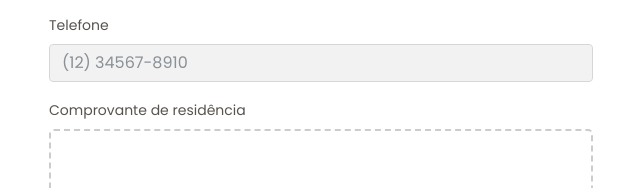
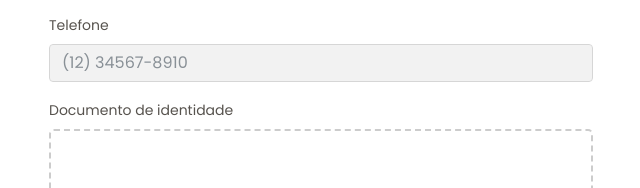
Before and after one commit to mazebelo/Projeto-Trilhas, a plain HTML site: page index.html in a window 1280 px wide. Shown: the part 856-1044 px from the top of the page, 15-655 px from the left. Drawn offline with nearby package versions, Linux system fonts and the light colour scheme.

Commit message:
Update index.html

```diff
--- a/index.html
+++ b/index.html
@@ -101,14 +101,14 @@
                         </div>
 
                         <div class="form-group">
-                            <label class="form-label">Comprovante de residência</label>
+                            <label class="form-label">Documento de identidade</label>
                             <label id="labelFile" for="arquivo1" class="file-upload-label">
                                 <img src="css/icones/cloud-upload2.png" alt="">
                                 <span id="file-upload-text1">Clique aqui para selecionar o arquivo</span>
                             </label>
                             <input type="file" id="arquivo1" name="arquivo" class="form-control required"
                                 style="visibility: hidden;">
-                            <span class="span-required">Insira um documento de comprovação de residência</span>
+                            <span class="span-required">Insira um documento de identidade</span>
                         </div>
 
                     </fieldset>
```
